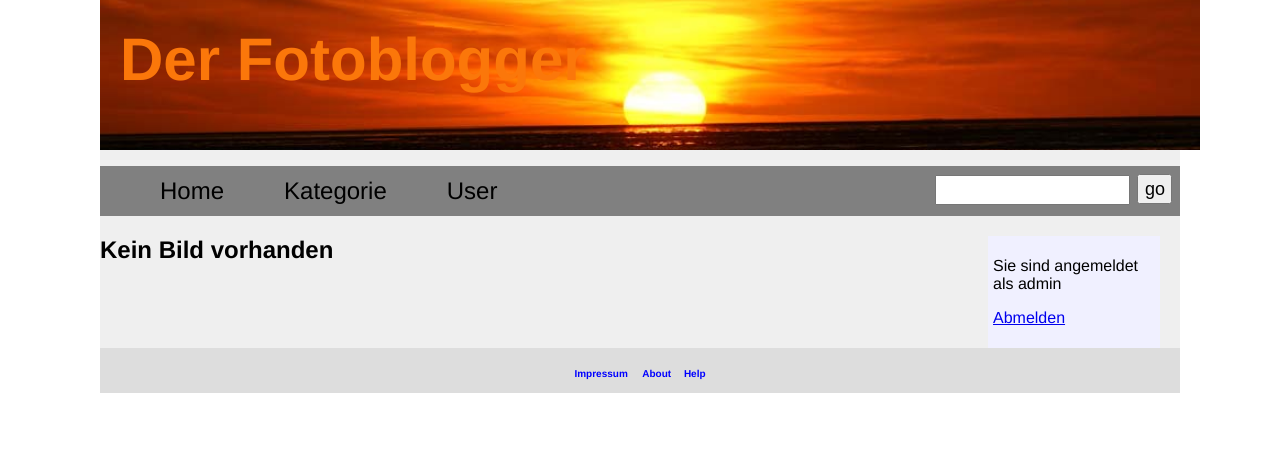
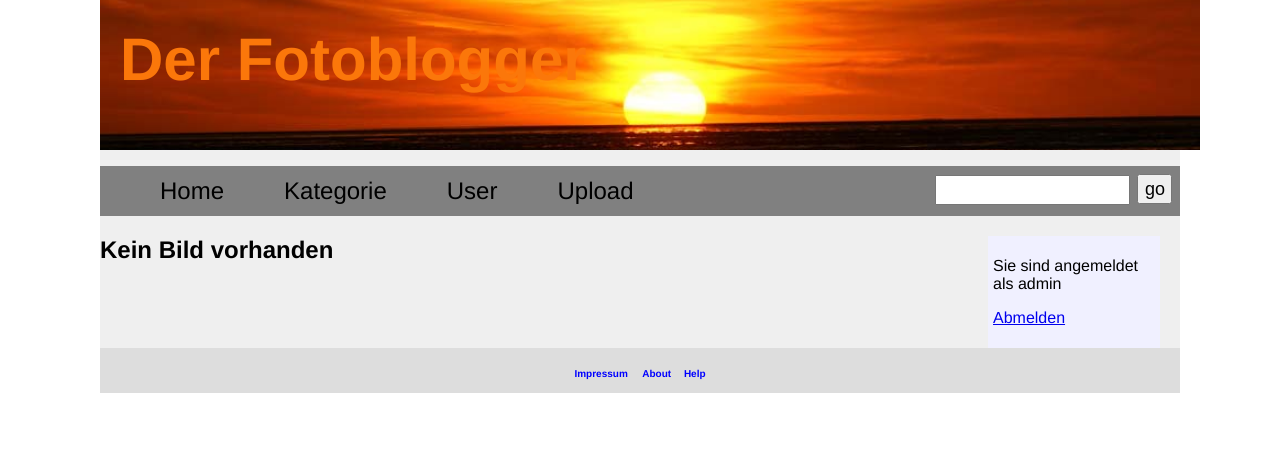
Before and after one commit to j-gst/fk, a PHP site: page /index.php in a window 1280 px wide. Shown: the top 450 px of the page. Run offline with PHP 8.4, Linux system fonts and the light colour scheme; a user stored in the database is signed in; data comes from the database, SQL or seed files in the repository.

Commit message:
Upload-Menuepunkt wieder einblenden, wenn User angemeldet ist

```diff
--- a/templates/head.php
+++ b/templates/head.php
@@ -42,6 +42,10 @@
 						</ul>
 					</div>
            </li>
+           <!--  Thies Schillhorn: Upload wieder einfuegen, wenn registrierter Benutzer eingeloggt -->
+	       <?php if ( $user->isLoggedIn() ){ ?>
+			  <li><a href="index.php?page=upload">Upload</a></li>
+		   <?php } ?>
 	    </ul>
 
 			<form class="search-form" action="index.php?page=search" method="post">
```
